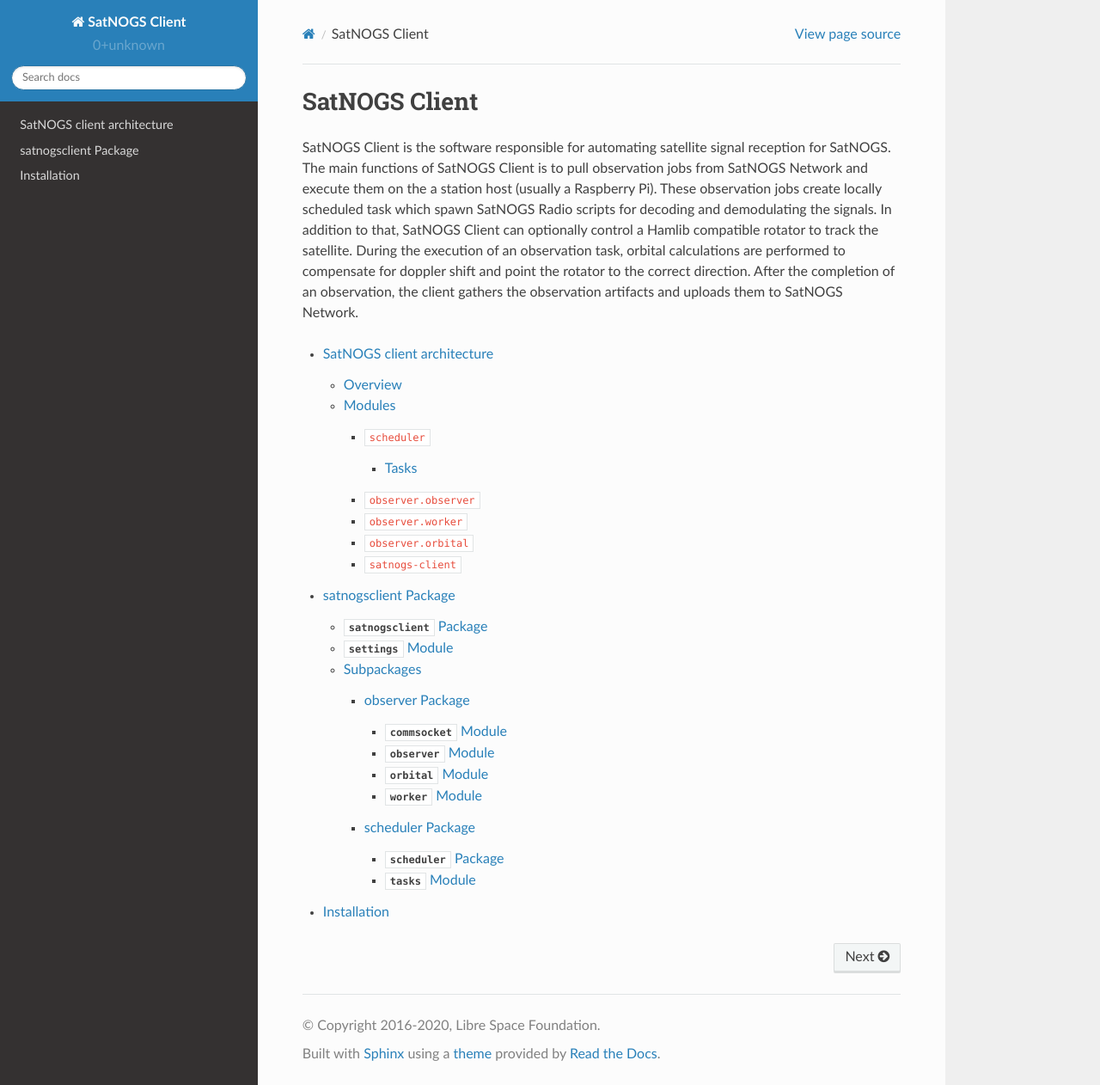
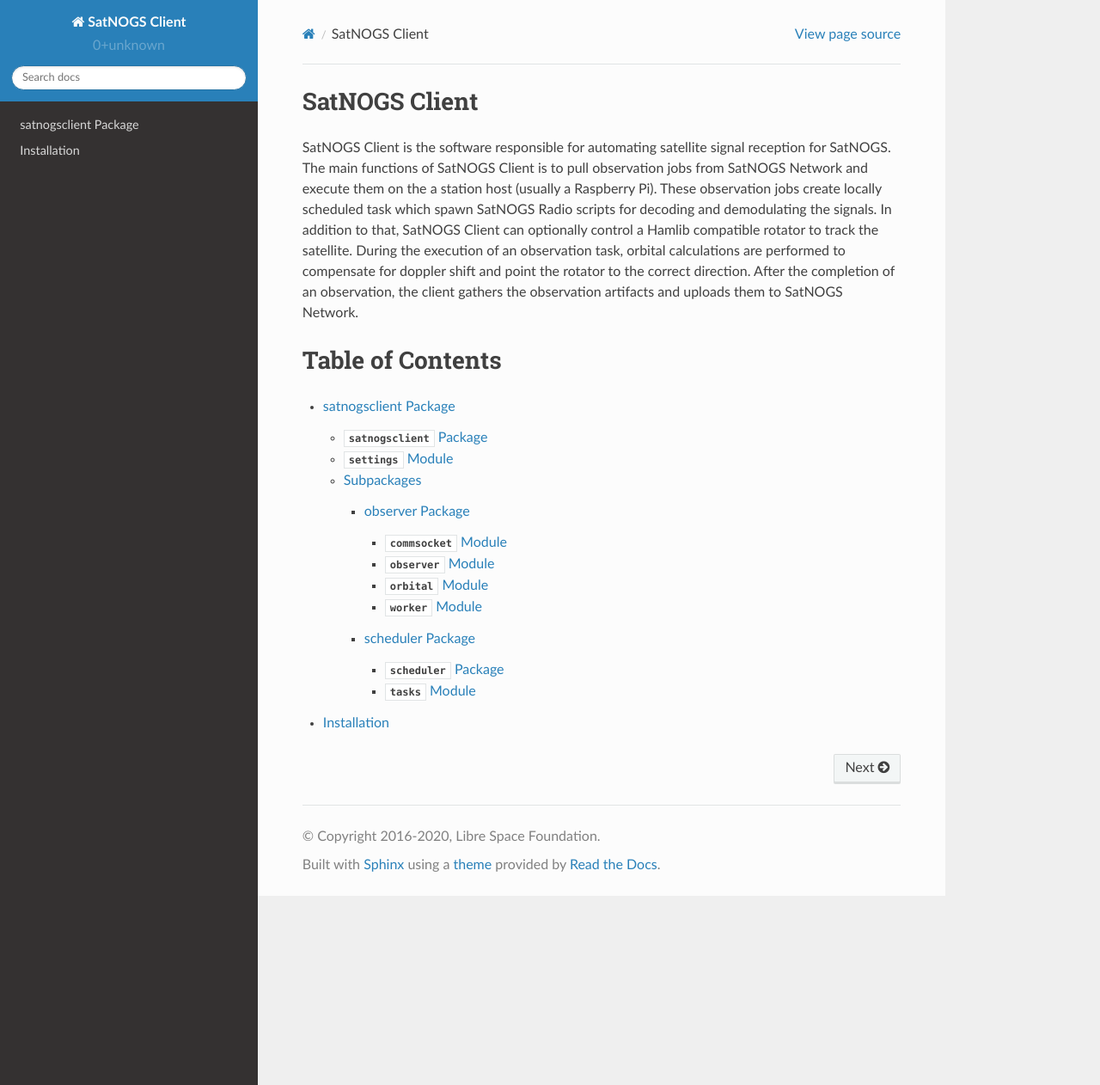
Before and after one commit to yaplik/satnogs-client, a Sphinx documentation site: the page built from docs/index.rst, in a window 1280 px wide and 1262 px high. Shown: the whole window at 86% size. Built offline with Sphinx 7.4.7 and the Read the Docs theme 2.0.0, drawn with Linux system fonts in a browser that asks for light colours; some of the changed lines change nothing that is shown.

Commit message:
docs: Remove outdated architecture page, add ToC heading
Signed-off-by: Vasilis Tsiligiannis <acinonyx@openwrt.gr>

```diff
--- a/docs/architecture.rst
+++ /dev/null
@@ -1,61 +0,0 @@
-SatNOGS client architecture
-----------------------------
-
-Overview
-~~~~~~~~
-
-**SatNOGS client** is the part of our software stack that:
-
-* Fetches observation jobs from the network.
-* Schedules locally when the observation starts/ends.
-* Does orbital calculation for the position of the observer and the tracked object (using ``PyEphem``).
-* Sends ``rotctl/rigctl`` commands to control **SatNOGS** rotator.
-* Spawns processes to run demodulation/decoding software with the signal received as input.
-* Posts observation data back to the network.
-
-Modules
-~~~~~~~
-
-Following the paradigm of **SatNOGS** being extensively modular, **SatNOGS** client is designed to have
-discrete modules with specific functionality.
-
-=============
-``scheduler``
-=============
-* Build using ``apscheduler`` library.
-* Stores tasks in ``sqlite``.
-
-^^^^^
-Tasks
-^^^^^
-* ``get_jobs``: Queries **SatNOGS Network API** to get jobs scheduled for the ground station.
-* ``spawn_observation``: Initiates an ``Observer`` instance and runs the observation.
-* ``post_observation_data``: Gathers output files, parses filename and posts data back to **SatNOGS Network API**.
-
-=====================
-``observer.observer``
-=====================
-Given initial description of the observation (``tle``, ``start``, ``end``)
- * Checks input for sanity.
- * Initializes ``WorkerTrack`` and ``WorkerFreq`` instances that start ``rigctl/rotctl``.
-   communication using ``trackstart`` method.
- * Starts/Stops GNU Radio script (``gr-satnogs``), which collects the data.
- * Processes produced data from observation (ogg file, waterfall plotting).
-
-===================
-``observer.worker``
-===================
-* Facilitates as a worker for ``rigctl/rotctl``.
-* Is the lowest abstraction level on ``rigctl/rotctl`` communications.
-* Tracks object until end of observation is reached.
-
-====================
-``observer.orbital``
-====================
-* Implements orbital calculations using ``PyEphem``.
-* Provides ``pinpoint`` method the returns alt/az position of tracked object.
-
-==================
-``satnogs-client``
-==================
-* ``satnogs-client``: A console script which runs the scheduler queue in the background and fetch jobs from the network.
--- a/docs/index.rst
+++ b/docs/index.rst
@@ -8,10 +8,11 @@
 During the execution of an observation task, orbital calculations are performed to compensate for doppler shift and point the rotator to the correct direction.
 After the completion of an observation, the client gathers the observation artifacts and uploads them to SatNOGS Network.
 
+Table of Contents
+=================
 
 .. toctree::
    :maxdepth: 4
 
-   architecture
    satnogsclient
    installation
```
